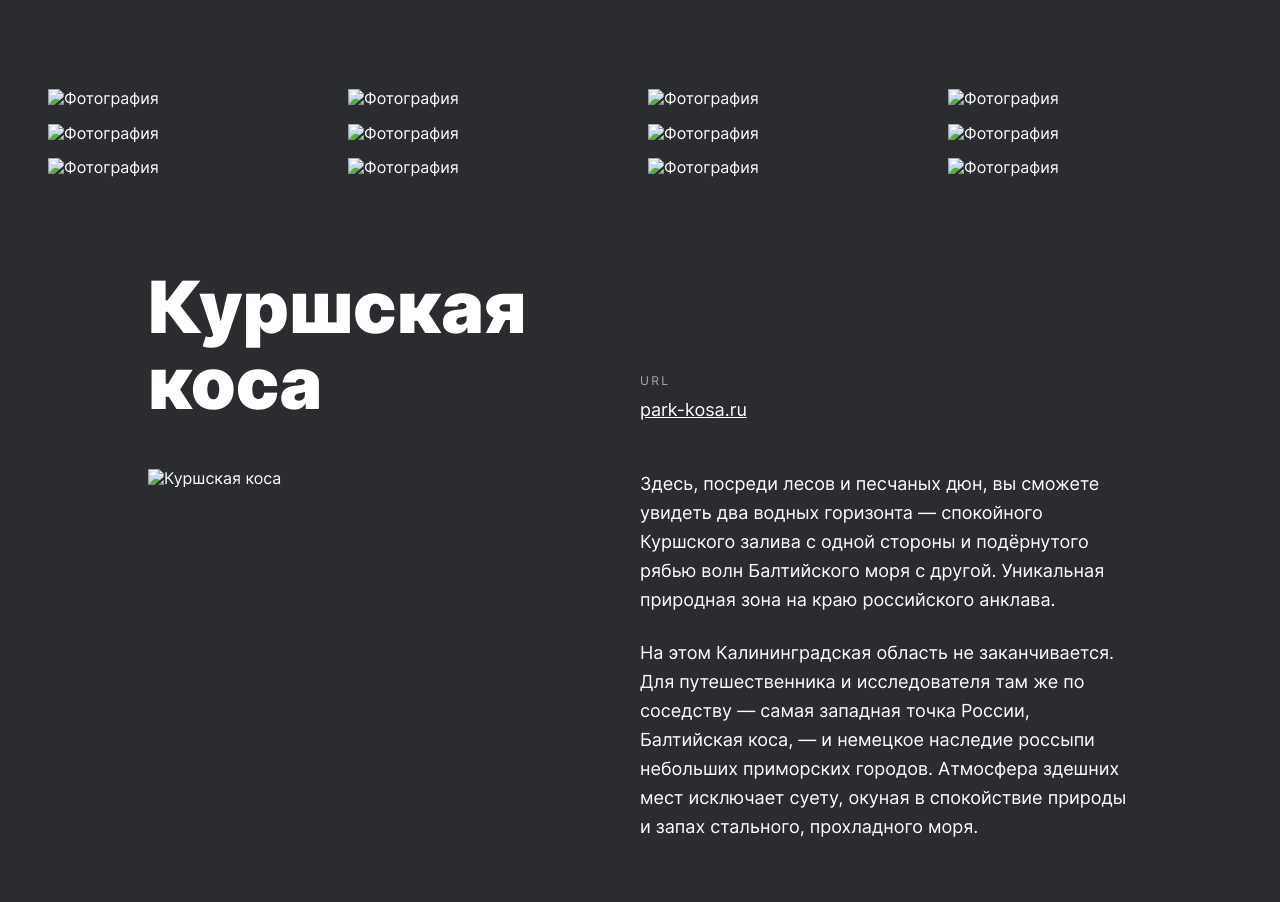
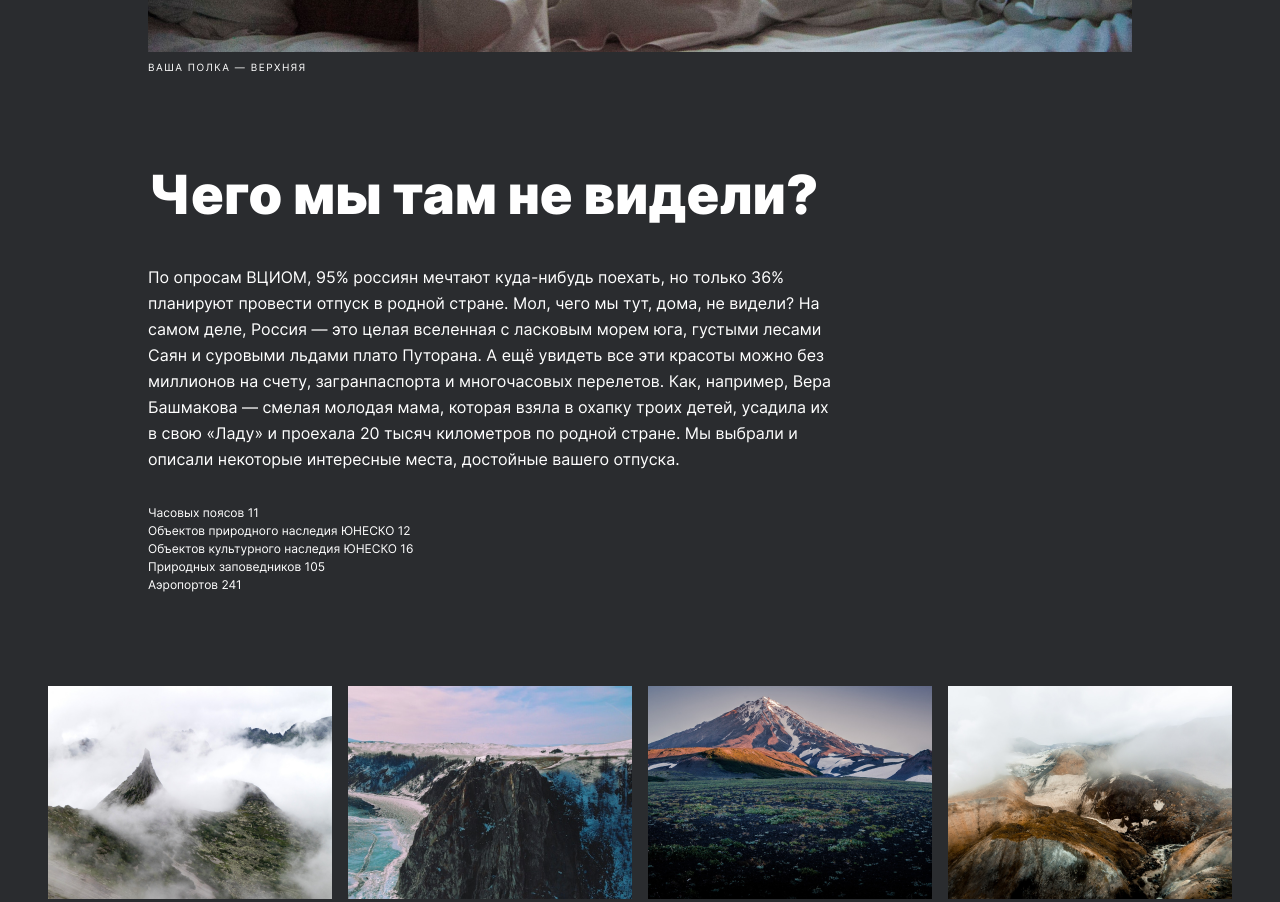
Before and after one commit to Pokhvalenskii/russian-travel, a plain HTML site: page index.html in a window 1280 px wide. Shown: the part 1067-1969 px from the top of the page. Drawn offline with Linux system fonts and the light colour scheme; the site is published under a folder, as on GitHub Pages, so addresses that start at the root find nothing.

Commit message:
alpha created

```diff
--- a/index.html
+++ b/index.html
@@ -9,7 +9,7 @@
 <body class="root">
   <div class="page">
     <div class="header">
-      <img class="logo logo_place_header" src="images/logo/__logo.png" alt="Россия">
+      <img class="logo logo_place_header" src="./images/logo/__logo.png" alt="Россия">
       <div class="header__lang-zone">
         <a href="#" class="header__lang-link link header__lang-link_status_active">Ru</a>
         <a href="#" class="header__lang-link link">En</a>
@@ -19,7 +19,7 @@
       <div class="lead">
         <h1 class="lead__title">Путешествия по России</h1>
         <p class="lead__subtitle">Настоящая страна не в выпусках новостей, а здесь.</p>
-        <img class="lead__image" src="/images/__image.png" alt="Карта">
+        <img class="lead__image" src="./images/__image.png" alt="Карта">
         <p class="lead__caption">ваша полка — верхняя</p>
         <div class="intro">
           <h2 class="intro__title">Чего мы там не видели?</h2>
@@ -34,18 +34,18 @@
         </div>
       </div>
       <div class="photo-grid">
-        <img class="photo-grid__item" src="/images/__item.png" alt="Фотография">
-        <img class="photo-grid__item" src="/images/__item-1.png" alt="Фотография">
-        <img class="photo-grid__item" src="/images/__item-2.png" alt="Фотография">
-        <img class="photo-grid__item" src="/images/__item-3.png" alt="Фотография">
-        <img class="photo-grid__item" src="/images/__item-7.png" alt="Фотография">
-        <img class="photo-grid__item" src="/images/__item-6.png" alt="Фотография">
-        <img class="photo-grid__item" src="/images/__item-5.png" alt="Фотография">
-        <img class="photo-grid__item" src="/images/__item-4.png" alt="Фотография">
-        <img class="photo-grid__item" src="/images/__item-8.png" alt="Фотография">
-        <img class="photo-grid__item" src="/images/__item-9.png" alt="Фотография">
-        <img class="photo-grid__item" src="/images/__item-10.png" alt="Фотография">
-        <img class="photo-grid__item" src="/images/__item-11.png" alt="Фотография">
+        <img class="photo-grid__item" src="./images/__item.png" alt="Фотография">
+        <img class="photo-grid__item" src="./images/__item-1.png" alt="Фотография">
+        <img class="photo-grid__item" src="./images/__item-2.png" alt="Фотография">
+        <img class="photo-grid__item" src="./images/__item-3.png" alt="Фотография">
+        <img class="photo-grid__item" src="./images/__item-7.png" alt="Фотография">
+        <img class="photo-grid__item" src="./images/__item-6.png" alt="Фотография">
+        <img class="photo-grid__item" src="./images/__item-5.png" alt="Фотография">
+        <img class="photo-grid__item" src="./images/__item-4.png" alt="Фотография">
+        <img class="photo-grid__item" src="./images/__item-8.png" alt="Фотография">
+        <img class="photo-grid__item" src="./images/__item-9.png" alt="Фотография">
+        <img class="photo-grid__item" src="./images/__item-10.png" alt="Фотография">
+        <img class="photo-grid__item" src="./images/__item-11.png" alt="Фотография">
       </div>
       <div class="places">
         <div class="place">
@@ -55,7 +55,7 @@
             <a class="place__link link" href="http://park-kosa.ru">park-kosa.ru</a>
           </div>
           <div class="place__image-wrapper">
-            <img class="place__image" src="/images/place/__image-4.png" alt="Куршская коса">
+            <img class="place__image" src="./images/place/__image-4.png" alt="Куршская коса">
           </div>
           <div class="place__text-space">
             <p class="place__text">Здесь, посреди лесов и песчаных дюн, вы сможете увидеть два водных горизонта — спокойного Куршского залива с одной стороны и подёрнутого рябью волн Балтийского моря с другой. Уникальная природная зона на краю российского анклава.</p>
@@ -70,7 +70,7 @@
             <a class="place__link link" href="https://yourshot.nationalgeographic.com/photos/?keywords=kolskiy">National Geographic</a>
           </div>
           <div class="place__image-wrapper">
-            <img class="place__image" src="/images/place/__image-3.png" alt="Куршская коса">
+            <img class="place__image" src="./images/place/__image-3.png" alt="Куршская коса">
           </div>
           <div class="place__text-space">
             <p class="place__text">Почти весь полуостров находится за Полярным кругом. Саамская тундра, от которой на юг —
@@ -87,7 +87,7 @@
             <a class="place__link link" href="https://www.facebook.com/vera.bashmakova/posts/10156011613718822">Facebook</a>
           </div>
           <div class="place__image-wrapper">
-            <img class="place__image" src="/images/place/__image-2.png" alt="Куршская коса">
+            <img class="place__image" src="./images/place/__image-2.png" alt="Куршская коса">
           </div>
           <div class="place__text-space">
             <p class="place__text">Алтай — одно из красивейших мест в России.
@@ -103,7 +103,7 @@
             <a class="place__link link" href="https://vk.com/baikalmile">https://vk.com/baikalmile</a>
           </div>
           <div class="place__image-wrapper">
-            <img class="place__image" src="/images/place/__image-1.png" alt="Куршская коса">
+            <img class="place__image" src="./images/place/__image-1.png" alt="Куршская коса">
           </div>
           <div class="place__text-space">
             <p class="place__text">Всем известен Байкал как крупнейшее озеро
@@ -119,7 +119,7 @@
             <a class="link place__link" href="http://vodlozero.ru">http://vodlozero.ru/</a>
           </div>
           <div class="place__image-wrapper">
-            <img class="place__image" src="/images/place/__image.png" alt="Куршская коса">
+            <img class="place__image" src="./images/place/__image.png" alt="Куршская коса">
           </div>
           <div class="place__text-space">
             <p class="place__text">Сибирь заканчивается не на Урале, а в Карелии: образующая тайгу сибирская лиственница не растёт западнее Водлозера. Зато здесь она вымахивает на 30 метров — леса карельских национальных парков из-за непроходимых болот никогда не знали топора. Некоторым соснам уже больше чем полтысячелетия. Прикоснитесь к живому существу, видевшему солнце раньше, чем увидал его Иван Грозный.
@@ -133,7 +133,7 @@
             <h2 class="cover__title">До Байкала «на собаках»</h2>
             <p class="cover__subtitle">По мотивам учебной темы о Транссибе и iframes — путешествие от столицы до Байкала на электричках.</p>
           </div>
-          <img class="cover__image" src="/images/cover1.png" alt="Сортировочная станция">
+          <img class="cover__image" src="./images/cover1.png" alt="Сортировочная станция">
       </a>
     </div>
   <div class="footer">
```
